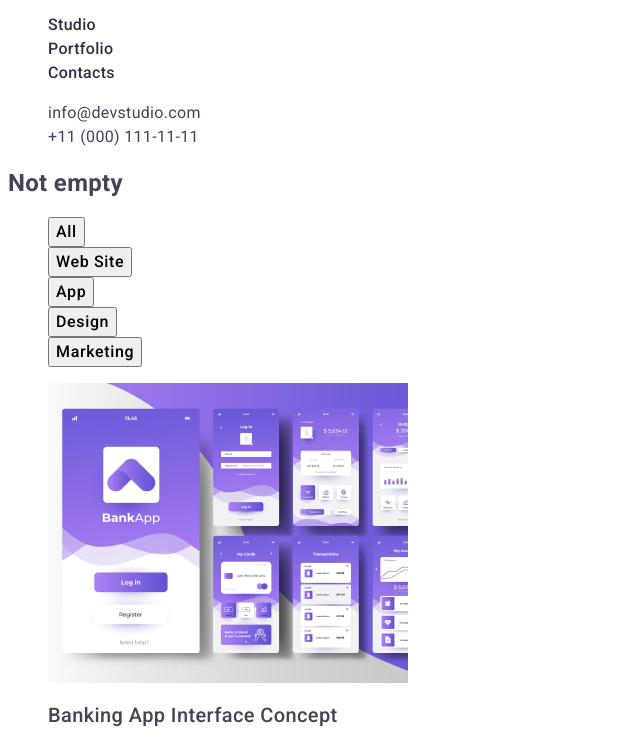
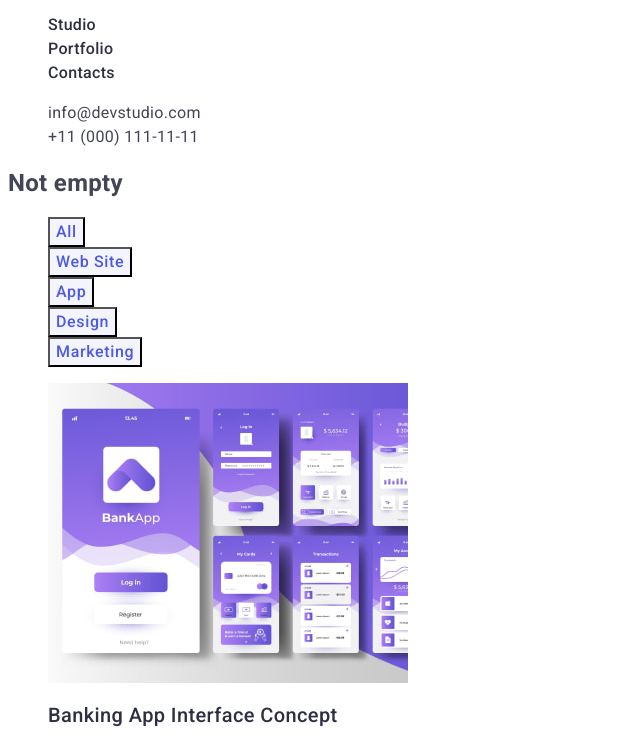
Before and after one commit to URIST79/goit-markup-hw-02-old, a plain HTML site: page portfolio.html in a window 1280 px wide. Shown: the part 32-773 px from the top of the page, without its empty margins (0-640 px from the left). Drawn offline with Linux system fonts and the light colour scheme.

Commit message:
version 13

```diff
--- a/css/styles.css
+++ b/css/styles.css
@@ -84,7 +84,7 @@ color: #404BBF;
   background: #2e2f42;
 }
 .section-title{
-  color: var(section-title-color);
+  color: var(--section-title-color);
   font-size: 36px;
   line-height: 1.11;
   text-align: center;
@@ -159,8 +159,8 @@ background-color: #2E2F42;
   font-size: 16px;
   line-height: 1.5;
   letter-spacing: 0.04em;
-  color: var(button-portfolio-color);
-  background-color: var(button-background-color);
+  color: var(--button-portfolio-color);
+  background-color: var(--button-background-color);
   cursor: pointer;
 }
 .button-portfolio:hover{
@@ -177,13 +177,13 @@ font-weight: 500;
 font-size: 20px;
 line-height: 1.2;
 letter-spacing: 0.02em;
-color: var(portfolio-foto-color);
+color: var(--portfolio-foto-color);
 }
 .portfolio-sectoin{
 font-size: 16px;
 line-height: 1.5;
 letter-spacing: 0.02em;
-color: var(portfolio-sectoin-color);
+color: var(--portfolio-sectoin-color);
 }
 .footer-p{
   line-height: 1.5;
```
